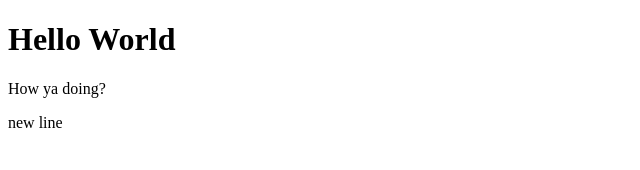
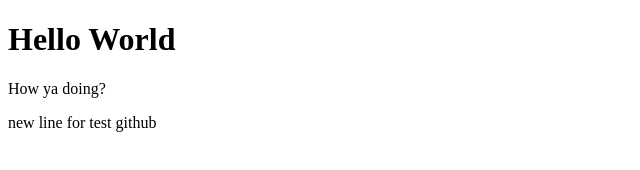
Before and after one commit to aporat48/Gitty-the-First, a plain HTML site: page index.html in a window 1280 px wide. Shown: the whole page, without its empty margins (0-640 px from the left). Drawn offline with Linux system fonts and the light colour scheme.

Commit message:
for github test

```diff
--- a/index.html
+++ b/index.html
@@ -9,6 +9,6 @@
 <body>
     <h1>Hello World</h1>
     <p>How ya doing?   </p>
-    <div>new line </div>
+    <div>new line for test github </div>
 </body>
 </html>
```
